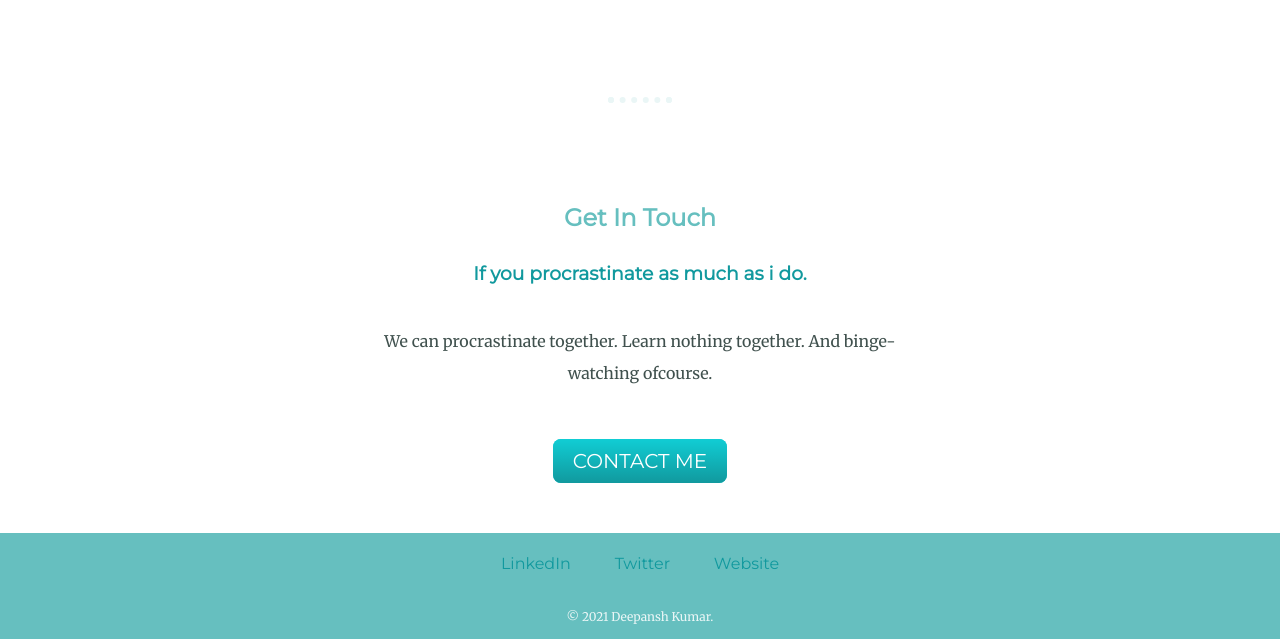
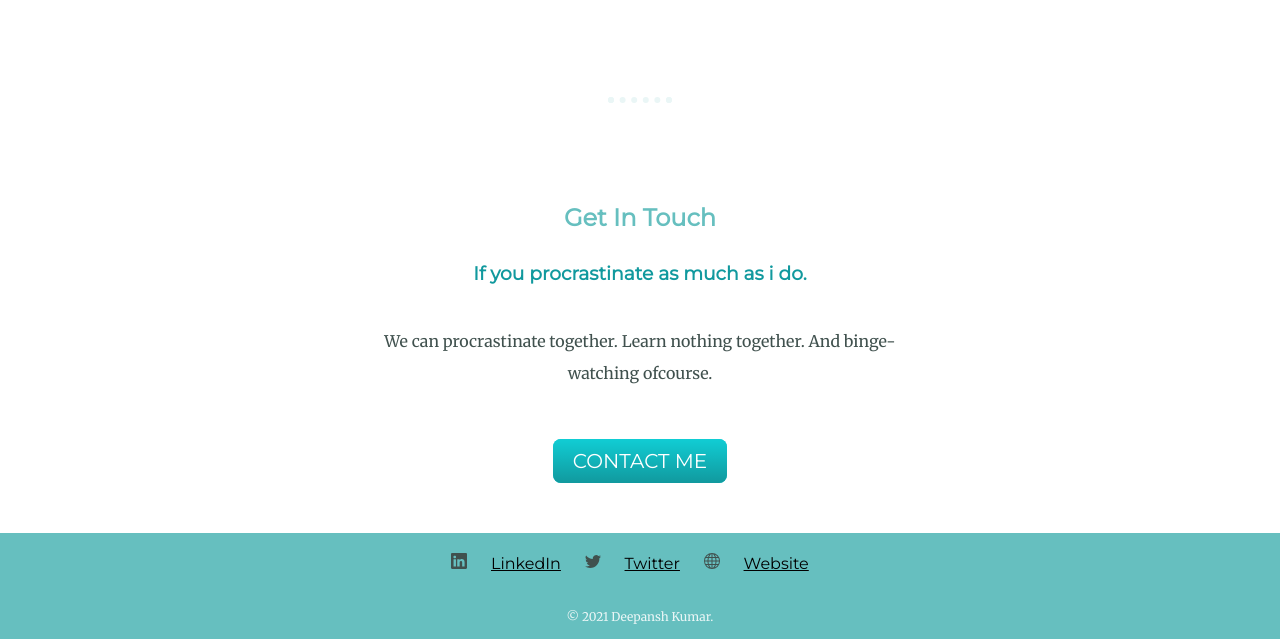
Before and after one commit to deepansh8888/portfolio2, a plain HTML site: page index.html in a window 1280 px wide. Shown: the part 1871-2510 px from the top of the page. Drawn offline with Linux system fonts and the light colour scheme.

Commit message:
Adding bootstrap logo in footer section and adjusting text color
#hactoberfest

```diff
--- a/CSS/styles.css
+++ b/CSS/styles.css
@@ -124,4 +124,10 @@ padding:20px 0 10px 0;
 color:#eaf6f6;
 font-size:0.75rem;
 padding-top:20px;
-padding-bottom:0px;}
+padding-bottom:0px;
+}
+
+.ref-link{
+  color : black;
+  text-decoration: underline;
+}
--- a/index.html
+++ b/index.html
@@ -52,9 +52,20 @@
 
 
   <div class="bottom-container">
-    <a class="footer-link" href="https://www.linkedin.com/in/deepansh-kumar-0b3766202">LinkedIn</a>
-    <a class="footer-link" href="https://twitter.com/">Twitter</a>
-    <a class="footer-link" href="https://deepansh8888.github.io/portfolio/">Website</a>
+    <svg xmlns="http://www.w3.org/2000/svg" width="16" height="16" fill="currentColor" class="bi bi-linkedin" viewBox="0 0 16 16">
+      <path d="M0 1.146C0 .513.526 0 1.175 0h13.65C15.474 0 16 .513 16 1.146v13.708c0 .633-.526 1.146-1.175 1.146H1.175C.526 16 0 15.487 0 14.854V1.146zm4.943 12.248V6.169H2.542v7.225h2.401zm-1.2-8.212c.837 0 1.358-.554 1.358-1.248-.015-.709-.52-1.248-1.342-1.248-.822 0-1.359.54-1.359 1.248 0 .694.521 1.248 1.327 1.248h.016zm4.908 8.212V9.359c0-.216.016-.432.08-.586.173-.431.568-.878 1.232-.878.869 0 1.216.662 1.216 1.634v3.865h2.401V9.25c0-2.22-1.184-3.252-2.764-3.252-1.274 0-1.845.7-2.165 1.193v.025h-.016a5.54 5.54 0 0 1 .016-.025V6.169h-2.4c.03.678 0 7.225 0 7.225h2.4z"/>
+    </svg>
+    <a class="footer-link ref-link" href="https://www.linkedin.com/in/deepansh-kumar-0b3766202">LinkedIn</a>
+
+    <svg xmlns="http://www.w3.org/2000/svg" width="16" height="16" fill="currentColor" class="bi bi-twitter" viewBox="0 0 16 16">
+      <path d="M5.026 15c6.038 0 9.341-5.003 9.341-9.334 0-.14 0-.282-.006-.422A6.685 6.685 0 0 0 16 3.542a6.658 6.658 0 0 1-1.889.518 3.301 3.301 0 0 0 1.447-1.817 6.533 6.533 0 0 1-2.087.793A3.286 3.286 0 0 0 7.875 6.03a9.325 9.325 0 0 1-6.767-3.429 3.289 3.289 0 0 0 1.018 4.382A3.323 3.323 0 0 1 .64 6.575v.045a3.288 3.288 0 0 0 2.632 3.218 3.203 3.203 0 0 1-.865.115 3.23 3.23 0 0 1-.614-.057 3.283 3.283 0 0 0 3.067 2.277A6.588 6.588 0 0 1 .78 13.58a6.32 6.32 0 0 1-.78-.045A9.344 9.344 0 0 0 5.026 15z"/>
+    </svg>
+    <a class="footer-link ref-link" href="https://twitter.com/">Twitter</a>
+
+    <svg xmlns="http://www.w3.org/2000/svg" width="16" height="16" fill="currentColor" class="bi bi-globe" viewBox="0 0 16 16">
+      <path d="M0 8a8 8 0 1 1 16 0A8 8 0 0 1 0 8zm7.5-6.923c-.67.204-1.335.82-1.887 1.855A7.97 7.97 0 0 0 5.145 4H7.5V1.077zM4.09 4a9.267 9.267 0 0 1 .64-1.539 6.7 6.7 0 0 1 .597-.933A7.025 7.025 0 0 0 2.255 4H4.09zm-.582 3.5c.03-.877.138-1.718.312-2.5H1.674a6.958 6.958 0 0 0-.656 2.5h2.49zM4.847 5a12.5 12.5 0 0 0-.338 2.5H7.5V5H4.847zM8.5 5v2.5h2.99a12.495 12.495 0 0 0-.337-2.5H8.5zM4.51 8.5a12.5 12.5 0 0 0 .337 2.5H7.5V8.5H4.51zm3.99 0V11h2.653c.187-.765.306-1.608.338-2.5H8.5zM5.145 12c.138.386.295.744.468 1.068.552 1.035 1.218 1.65 1.887 1.855V12H5.145zm.182 2.472a6.696 6.696 0 0 1-.597-.933A9.268 9.268 0 0 1 4.09 12H2.255a7.024 7.024 0 0 0 3.072 2.472zM3.82 11a13.652 13.652 0 0 1-.312-2.5h-2.49c.062.89.291 1.733.656 2.5H3.82zm6.853 3.472A7.024 7.024 0 0 0 13.745 12H11.91a9.27 9.27 0 0 1-.64 1.539 6.688 6.688 0 0 1-.597.933zM8.5 12v2.923c.67-.204 1.335-.82 1.887-1.855.173-.324.33-.682.468-1.068H8.5zm3.68-1h2.146c.365-.767.594-1.61.656-2.5h-2.49a13.65 13.65 0 0 1-.312 2.5zm2.802-3.5a6.959 6.959 0 0 0-.656-2.5H12.18c.174.782.282 1.623.312 2.5h2.49zM11.27 2.461c.247.464.462.98.64 1.539h1.835a7.024 7.024 0 0 0-3.072-2.472c.218.284.418.598.597.933zM10.855 4a7.966 7.966 0 0 0-.468-1.068C9.835 1.897 9.17 1.282 8.5 1.077V4h2.355z"/>
+    </svg>
+    <a class="footer-link ref-link" href="https://deepansh8888.github.io/portfolio/">Website</a>
     <p class="end">© 2021 Deepansh Kumar.</p>
   </div>
 
```
